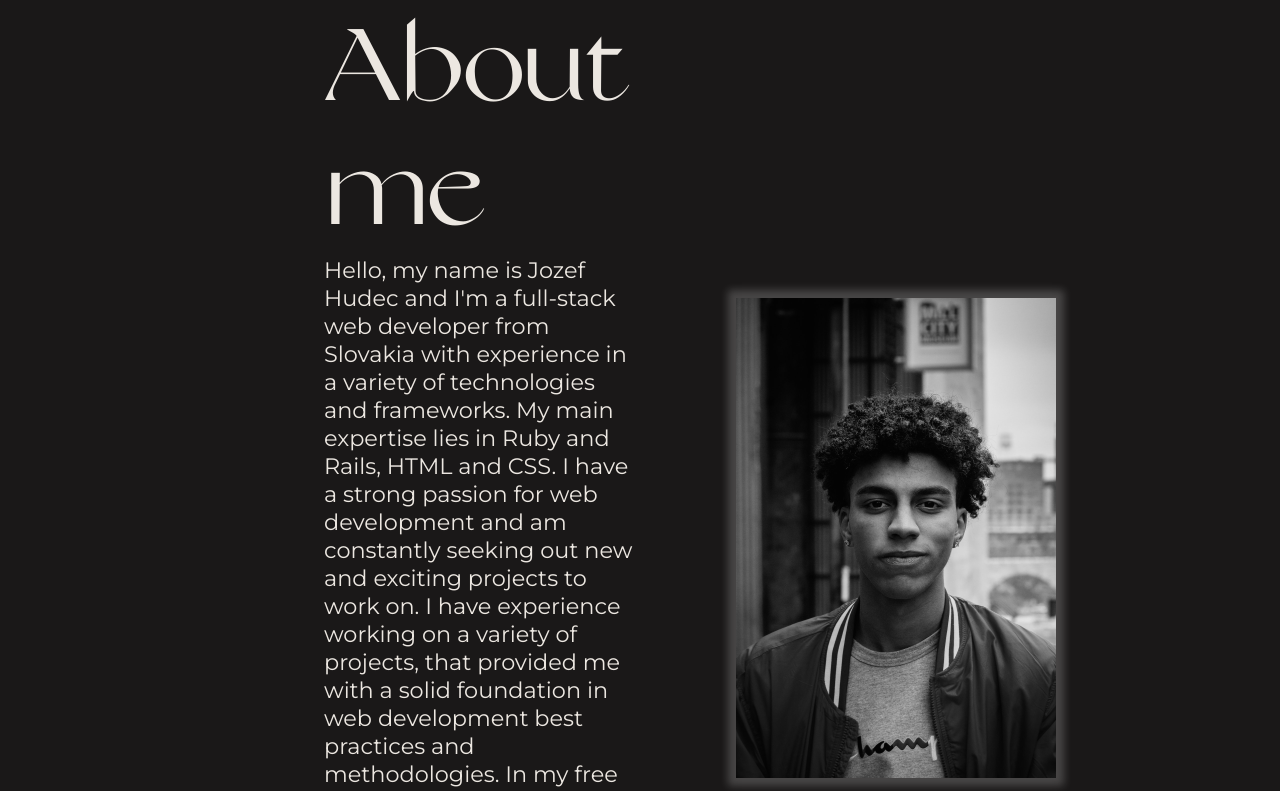
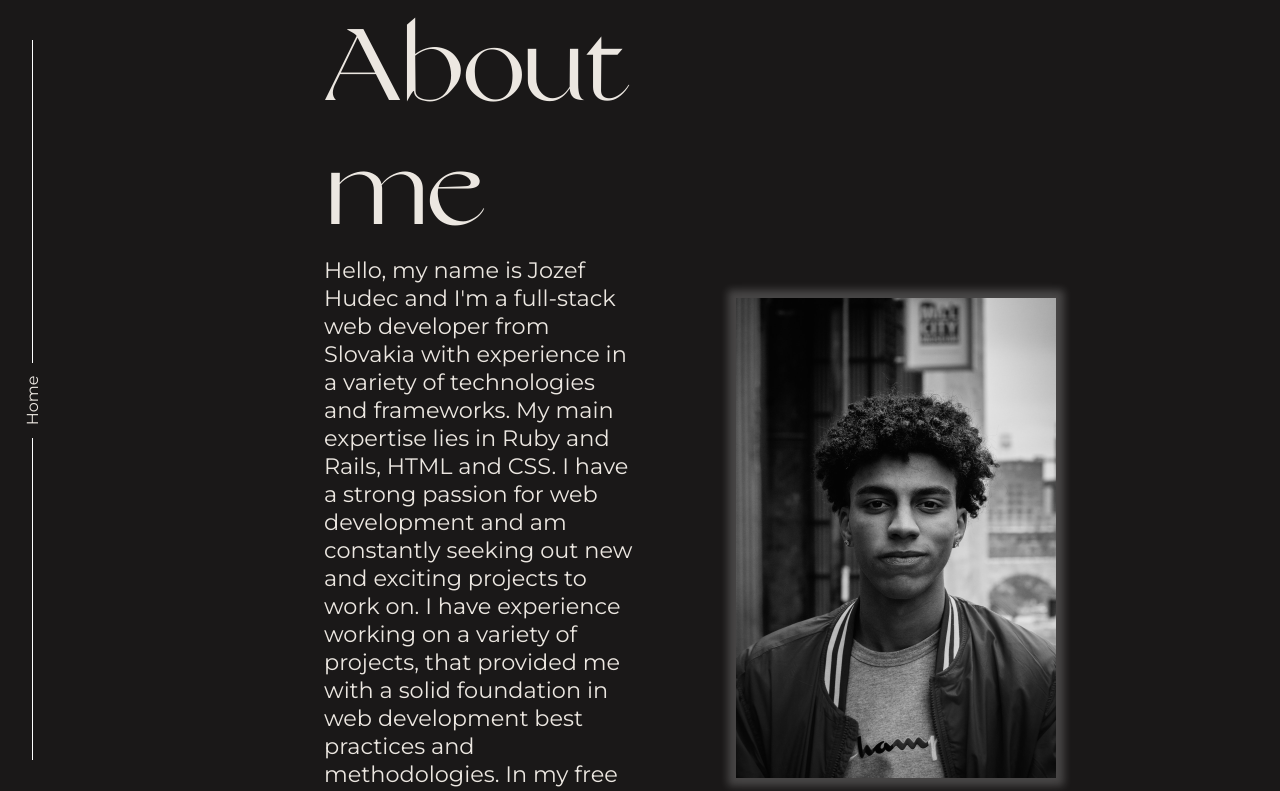
Before and after one commit to jozef-hudec-27/portfolio, a plain HTML site: page about.html in a window 1280 px wide. Shown: the top 791 px of the page. Drawn offline with Linux system fonts and the light colour scheme.

Commit message:
Add 'home' link to about.html

```diff
--- a/about.html
+++ b/about.html
@@ -13,6 +13,14 @@
     <link href="https://fonts.googleapis.com/css2?family=Montserrat:ital,wght@0,400;0,500;0,600;0,700;1,400;1,500;1,600;1,700&display=swap" rel="stylesheet">
 </head>
 <body>
+    <div class="home-link-wrapper flexbox flex-column flex-center gap-4">
+        <div class="line"></div>
+
+        <a class="home-link" href="./index.html">Home</a>
+
+        <div class="line"></div>
+    </div>
+
     <div class="about-me-wrapper flexbox">
         <div class="flexbox flex-column">
             <h1>About me</h1>
--- a/sass/style.scss
+++ b/sass/style.scss
@@ -32,6 +32,7 @@ body {
     transition-timing-function: ease-out;
     transition-property: transform;
     transition-duration: 0.5s;
+    animation: appear 2s ease-in-out;
 
     &:hover {
         transform: translateX(40px) skew(-5deg);
@@ -63,6 +64,7 @@ body {
     display: grid;
     grid-template-columns: repeat(auto-fit, minmax(300px, 1fr));
     gap: 16px;
+    animation: slidein 2s;
 
     .project {
         min-height: 300px;
@@ -85,6 +87,29 @@ body {
     }
 }
 
+.home-link-wrapper {
+    position: fixed;
+    top: 50%;
+    transform: translateY(-50%);
+    height: 90vh;
+
+    .home-link {
+        margin: 24px 0;
+        transform: rotate(-90deg);
+        text-decoration: none;
+
+        &:hover {
+            text-decoration: underline;
+        }
+    }
+
+    .line {
+        background-color: white;
+        width: 1px;
+        flex-grow: 1;
+    }
+}
+
 .about-me-wrapper {
     align-items: center;
     width: 50%;
@@ -101,7 +126,11 @@ body {
 img.me {
     max-width: 25vw;
     box-shadow: 0 0 8px 8px rgba(255, 255, 255, 0.2);
+    animation: appear 3s, grow 2s;
 }
+
+
+// MEDIA QUERIES
 
 @media (max-width: 500px) {
     .hero-text:hover {
@@ -119,3 +148,36 @@ img.me {
         max-width: 50vw;
     }
 }
+
+
+// KEYFRAMES
+
+@keyframes appear {
+    from {
+        opacity: 0;
+    }
+
+    to {
+        opacity: 1;
+    }
+}
+
+@keyframes slidein {
+    from {
+        transform: translateY(100px);
+    }
+
+    to {
+        transform: translateY(0);
+    }
+}
+
+@keyframes grow {
+    from {
+        transform: (scale(0));
+    }
+
+    to {
+        transform: scale(1);
+    }
+}
```
Also changed, not shown: css/style.css.
